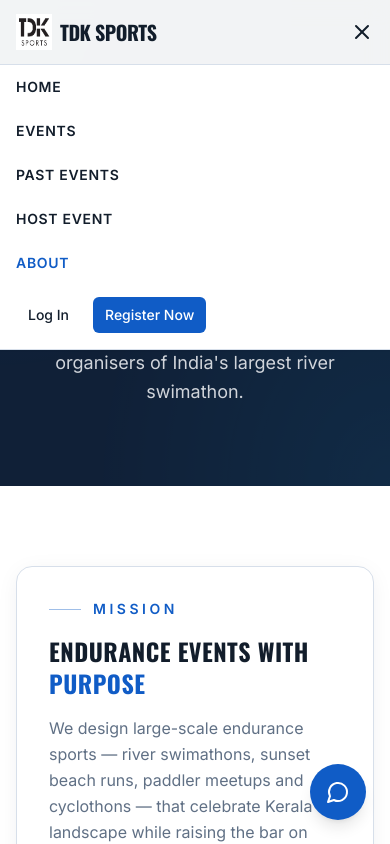
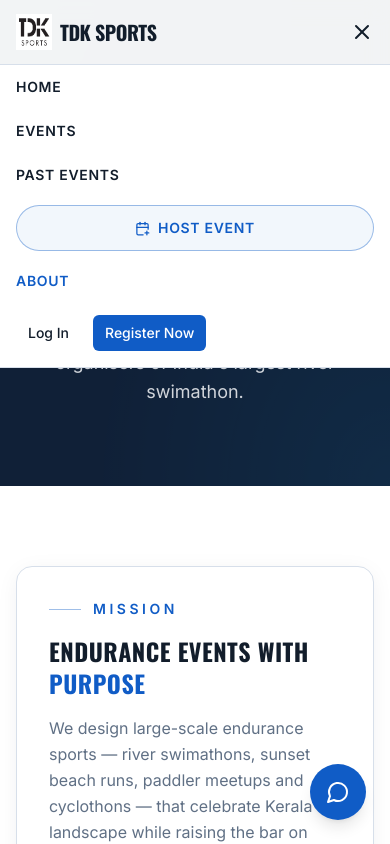
Before and after one commit to desqpaddev/sportz-hub-connect, a React (Vite) app: page /about in a window 390 px wide. Both pictures are taken after a click on the button 362 px from the left and 32 px from the top of the page. Shown: the top 844 px of the page. Built offline with nearby package versions, Linux system fonts and the light colour scheme; the HTML template or start-up script is replaced by a standard one.

Commit message:
Changes
Co-authored-by: desqpaddev <224851273+desqpaddev@users.noreply.github.com>

```diff
--- a/src/components/Navbar.tsx
+++ b/src/components/Navbar.tsx
@@ -105,10 +105,19 @@ const Navbar = () => {
               key={l.path}
               to={l.path}
               onClick={() => setOpen(false)}
-              className={`block py-3 text-sm font-semibold uppercase tracking-wider ${
-                location.pathname === l.path ? "text-primary" : "text-foreground"
+              className={`flex items-center gap-2 py-3 text-sm font-semibold uppercase tracking-wider ${
+                l.highlight
+                  ? `my-2 justify-center rounded-full border px-4 py-2.5 text-primary ${
+                      location.pathname === l.path
+                        ? "border-primary bg-primary text-primary-foreground"
+                        : "border-primary/40 bg-primary/5"
+                    }`
+                  : location.pathname === l.path
+                    ? "text-primary"
+                    : "text-foreground"
               }`}
             >
+              {l.highlight && <CalendarPlus size={15} />}
               {l.label}
             </Link>
           ))}
```
